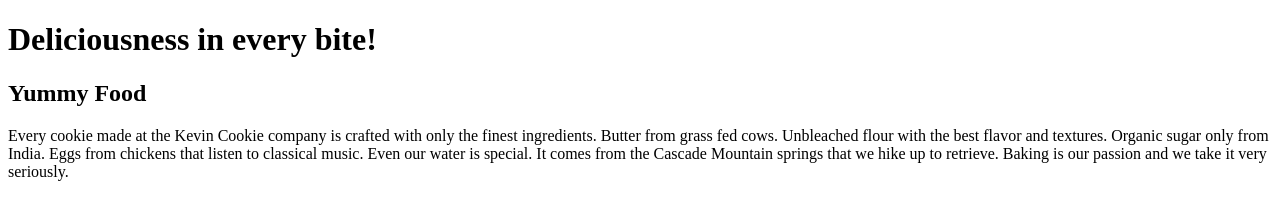
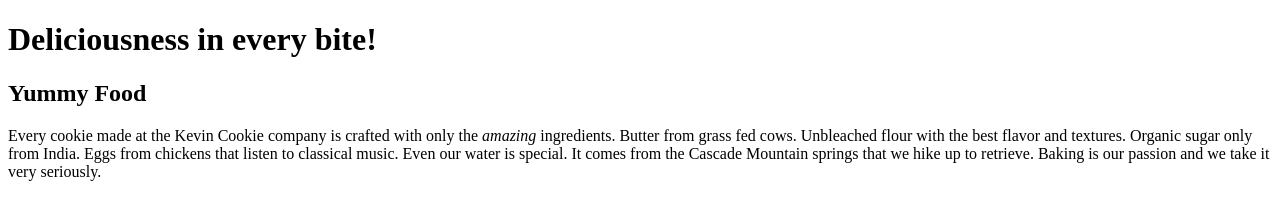
Before and after one commit to aom-tus/webProject, a plain HTML site: page index.htm in a window 1280 px wide. Drawn offline with Linux system fonts and the light colour scheme.

Commit message:
update text on htm file

```diff
--- a/index.htm
+++ b/index.htm
@@ -4,7 +4,7 @@
 
 <h1>Deliciousness in every bite!</h1>
 <h2>Yummy Food</h2>
-<p>Every cookie made at the Kevin Cookie company is crafted with only the finest ingredients. Butter from grass fed cows. Unbleached flour with the best flavor and textures. Organic sugar only from India. Eggs from chickens that listen to classical music. Even our water is special. It comes from the Cascade Mountain springs that we hike up to retrieve. Baking is our passion and we take it very seriously.</p>
+<p>Every cookie made at the Kevin Cookie company is crafted with only the <em>amazing</em> ingredients. Butter from grass fed cows. Unbleached flour with the best flavor and textures. Organic sugar only from India. Eggs from chickens that listen to classical music. Even our water is special. It comes from the Cascade Mountain springs that we hike up to retrieve. Baking is our passion and we take it very seriously.</p>
 
 </body>
 </html>
```
